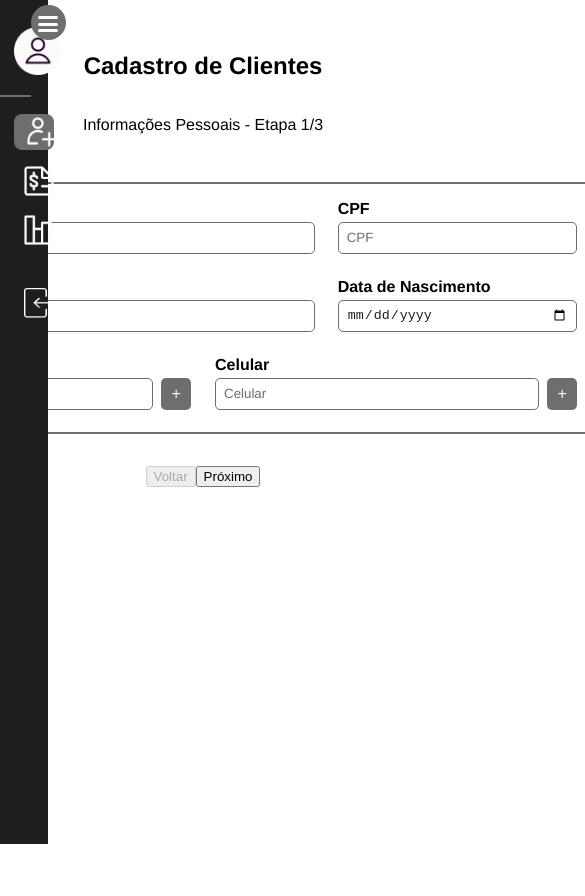
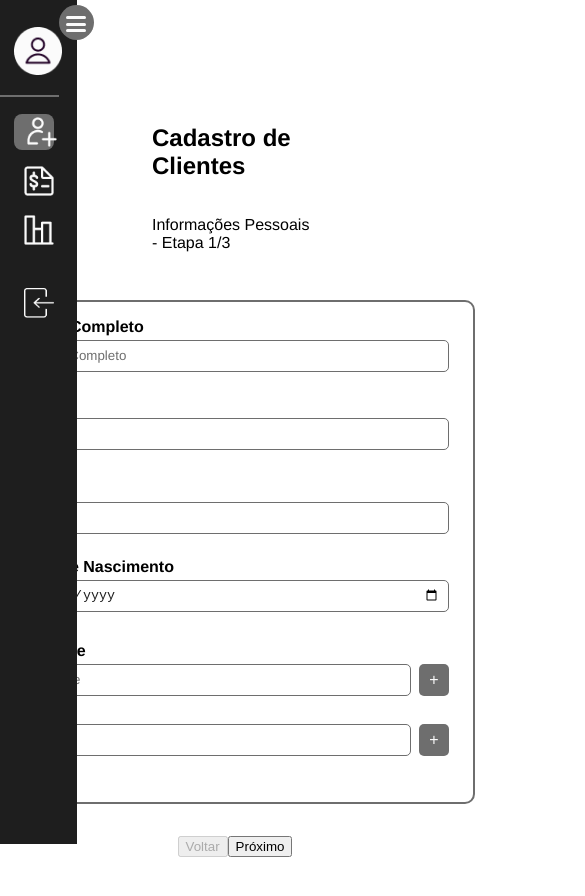
Before and after one commit to CopiloTTeam/front-end, a React (Create React App) app: page /Cadastro in a window 390 px wide. Shown: the top 896 px of the page, 585 px wide, since content can reach past the window. Before the commit the page ends 844 px from the top, so only its background shows below. Built offline with nearby package versions, Linux system fonts and the light colour scheme.

Commit message:
ajustes de posicionamento da navbar

```diff
--- a/package.json
+++ b/package.json
@@ -6,13 +6,15 @@
     "@testing-library/jest-dom": "^5.14.1",
     "@testing-library/react": "^13.0.0",
     "@testing-library/user-event": "^13.2.1",
+    "global": "^4.4.0",
     "react": "^18.2.0",
     "react-dom": "^18.2.0",
     "react-icons": "^4.8.0",
     "react-router-dom": "^6.8.2",
     "react-scripts": "5.0.1",
     "styled-components": "^5.3.8",
-    "web-vitals": "^2.1.0"
+    "web-vitals": "^2.1.0",
+    "yarn": "^1.22.19"
   },
   "scripts": {
     "start": "react-scripts start",
--- a/src/components/CreateCustomer/LocalInfo/index.js
+++ b/src/components/CreateCustomer/LocalInfo/index.js
@@ -1,4 +1,5 @@
 import React from "react";
+import "./style.css";
 
 
 function LocalInfo({ formData, setFormData }) {
@@ -28,7 +29,7 @@ function LocalInfo({ formData, setFormData }) {
           />
         </div>
       </div>
-      <div className="row-cn-1">
+
         <div className="bx-input">
           <h1>Bairro</h1>
           <input
@@ -51,8 +52,7 @@ function LocalInfo({ formData, setFormData }) {
             }
           />
         </div>
-      </div>
-      <div className="row-cn-1">
+
         <div className="bx-input">
           <h1>Estado</h1>
           <input
@@ -86,7 +86,6 @@ function LocalInfo({ formData, setFormData }) {
             }
           />
         </div>
-      </div>
     </div>
   );
 }
--- a/src/components/CreateCustomer/PersonalInfo/style.css
+++ b/src/components/CreateCustomer/PersonalInfo/style.css
@@ -25,6 +25,7 @@
   font-size: 16px;
   margin: 0px 0px 4px 0px;
 }
+
 .first-box input {
   width: 100%;
   height: 32px;
@@ -43,6 +44,7 @@
   font-size: 16px;
   margin: 0px 0px 4px 0px;
 }
+
 .second-box input {
   width: 100%;
   height: 32px;
@@ -93,32 +95,24 @@
   cursor: pointer;
   margin-left: 8px;
 }
-/* @media (max-width: 1205px) {
-  .container .row-cn {
-    display: flex;
-    justify-content: center;
-    align-items: center;
+
+@media (max-width: 955px) {
+  .container{
+    width: 30rem;
+  }
+  .row {
     flex-direction: column;
+    margin-bottom: 24px;
+  }
+
+  .first-box,
+  .second-box,
+  .box-tel,
+  .box-cel {
     width: 100%;
   }
-  .container .row-cn-1 {
-    display: flex;
-    justify-content: center;
-    align-items: center;
-    flex-direction: column;
-    width: 100%;
+
+  .box-cel {
+    margin-left: 0;
   }
-  .container .row-cn-1 .bx-input input {
-    width: 100%;
-    padding: 10px 2px;
-    border-radius: 8px;
-  }
-  .container .row-4 {
-    flex-direction: column;
-    margin: 0;
-  }
-
-  .container .row-4 .component {
-    margin: 1rem 0;
-  }
-} */
+}
--- a/src/components/Navbar/style.css
+++ b/src/components/Navbar/style.css
@@ -6,7 +6,7 @@
   top: 0;
   left: 0;
   padding: 1rem 0.9rem;
-  width: 12rem;
+  width: 13.8rem;
   height: 100vh;
   transition: 0.4s all;
 }
@@ -203,7 +203,7 @@ h2.title {
 /*------------------------- Active Sidebar ------------------------- */
 
 .sidebar.active {
-  width: 3rem;
+  width: 4.8rem;
   transition: 0.4s all;
 }
 
--- a/src/pages/CustomerRegistration/index.js
+++ b/src/pages/CustomerRegistration/index.js
@@ -40,6 +40,7 @@ const CadastroCliente = () => {
 
   return (
     <>
+    <main>
       <div className="form">
         <div className="title">
           <h2>Cadastro de Clientes</h2>
@@ -78,6 +79,7 @@ const CadastroCliente = () => {
           </button>
         </div>
       </div>
+      </main>
     </>
   );
 };
--- a/src/pages/PaymentRegistration/index.js
+++ b/src/pages/PaymentRegistration/index.js
@@ -1,4 +1,4 @@
-import React, {useState} from 'react'
+import React, { useState } from 'react'
 import CobrancaInfo from '../../components/CreatePayment/CobrancaInfo';
 import PessoalInfo from '../../components/CreatePayment/PessoalInfo';
 import Verification from '../../components/CreatePayment/Verification';
--- a/src/styles/global/App.css
+++ b/src/styles/global/App.css
@@ -9,7 +9,7 @@ body {
 }
 
 main {
-  padding-top: 4rem;
+  padding: 4rem 4rem 4rem 8rem;
 }
 
 input {
```
Also changed, not shown: 2 other files (tests, documents, lock files or other folders). Lines whose indentation alone changed are shown as unchanged.
